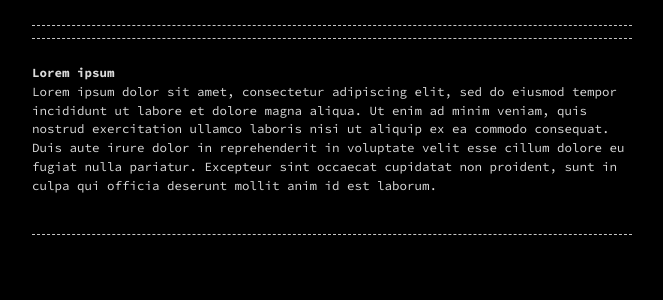
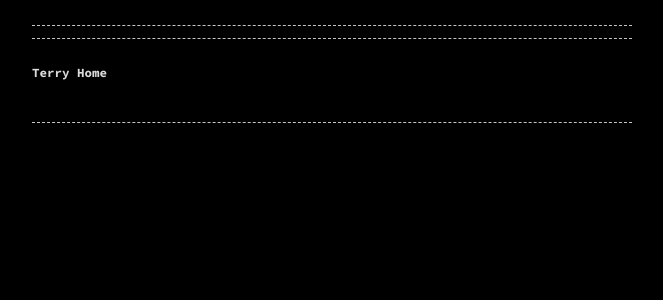
Before and after one commit to TerryZhang95/terryzhang95.github.io, a Jekyll site: the page built from index.md, in a window 1280 px wide. Shown: the top 300 px of the page, without its empty margins (308-971 px from the left). Built offline with Jekyll 4.4.1, drawn with Linux system fonts in a browser that asks for light colours.

Commit message:
Update index.md

```diff
--- a/index.md
+++ b/index.md
@@ -4,6 +4,4 @@
 permalink: /
 ---
 
-# Lorem ipsum
-
-Lorem ipsum dolor sit amet, consectetur adipiscing elit, sed do eiusmod tempor incididunt ut labore et dolore magna aliqua. Ut enim ad minim veniam, quis nostrud exercitation ullamco laboris nisi ut aliquip ex ea commodo consequat. Duis aute irure dolor in reprehenderit in voluptate velit esse cillum dolore eu fugiat nulla pariatur. Excepteur sint occaecat cupidatat non proident, sunt in culpa qui officia deserunt mollit anim id est laborum.
+# Terry Home
```
